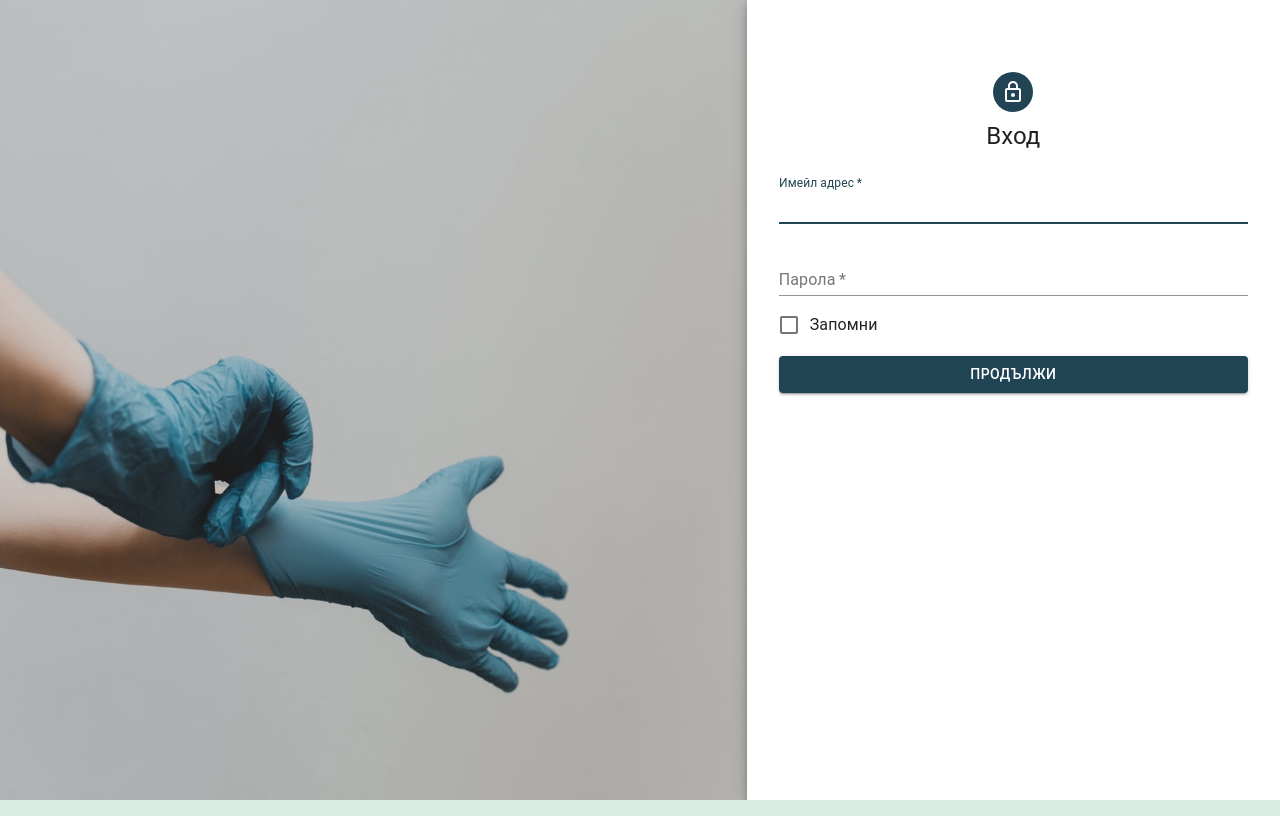
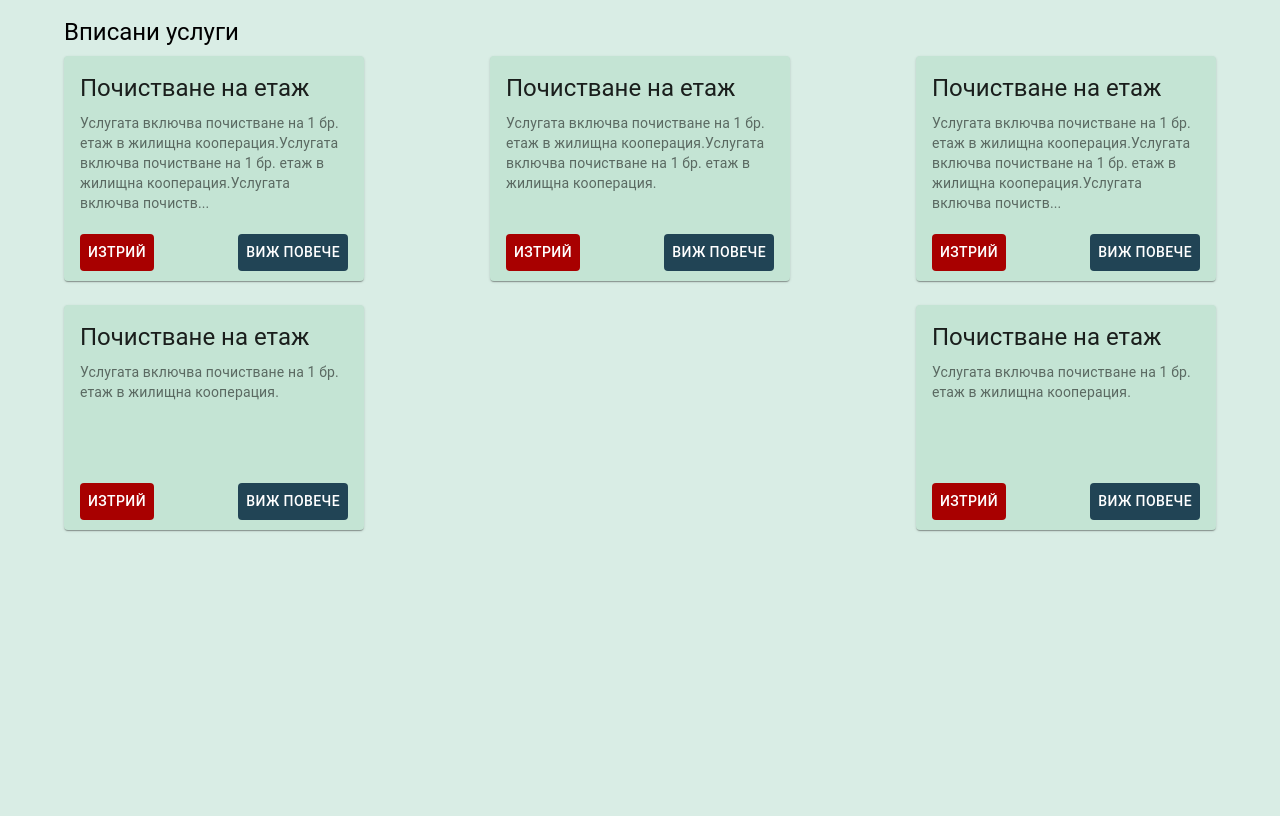
Before and after one commit to JordanRad/limpo-admin, a React (Create React App) app in the folder limpo-admin/: page /services in a window 1280 px wide. Before the commit this address led to /login. Built offline with nearby package versions, Linux system fonts and the light colour scheme.

Commit message:
Service panel added

```diff
--- a/limpo-admin/src/App.jsx
+++ b/limpo-admin/src/App.jsx
@@ -16,6 +16,7 @@ import Dashboard from "./pages/Dashboard.jsx";
 
 import NewOrderDialog from "./components/NewOrderDialog.jsx";
 import NewLimpoUnit from "./components/NewLimpoUnit.jsx";
+import Services from "./pages/Services.jsx";
 
 
 const getUser = () => {
@@ -28,35 +29,15 @@ function App() {
   const [drawerOpen, setDrawerOpen] = useState(false)
 
   const [isLoggedIn, setIsLoggedIn] = useState(user != null)
-  const getData=(data)=>{
+  const getData = (data) => {
     console.log(data)
   }
   return (
     <ThemeProvider theme={theme}>
       <Router>
-        <Switch>
+      <Navigation drawerOpen={drawerOpen} setDrawerOpen={setDrawerOpen} />
 
-          <Route path="/login">
-            <LogIn />
-          </Route>
-
-          <Route path="/dashboard">
-            <Dashboard/>
-          </Route>
-
-          <Route path="/neworder">
-          <NewOrderDialog open={true} passData={getData}/>
-          </Route>
-          <Route path="/newlimpounit">
-          <NewLimpoUnit open={true} passData={getData}/>
-          </Route>
-          <Route path="/*">
-            <Redirect to="/login" />
-          </Route>
-
-        </Switch>
-        <Navigation drawerOpen={drawerOpen} setDrawerOpen={setDrawerOpen} />
-        <AppBar position="fixed" style={{ display: !isLoggedIn ? "none" : "block" }}>
+        <AppBar position="sticky" style={{display: !isLoggedIn ? "none" : "block" }}>
           <Toolbar  >
             <IconButton edge="start"
               color="inherit" aria-label="menu" onClick={(e) => { setDrawerOpen(true) }}>
@@ -69,8 +50,26 @@ function App() {
             <Button color="inherit"></Button>
           </Toolbar>
         </AppBar>
-
-
+        <Switch>
+          <Route path="/login">
+            <LogIn />
+          </Route>
+          <Route path="/dashboard">
+            <Dashboard />
+          </Route>
+          <Route path="/services">
+            <Services/>
+          </Route>
+          <Route path="/neworder">
+            <NewOrderDialog open={true} passData={getData} />
+          </Route>
+          <Route path="/newlimpounit">
+            <NewLimpoUnit open={true} passData={getData} />
+          </Route>
+          <Route path="/*">
+            <Redirect to="/login" />
+          </Route>
+        </Switch>
       </Router>
     </ThemeProvider>
   );
--- a/limpo-admin/src/components/Navigation.jsx
+++ b/limpo-admin/src/components/Navigation.jsx
@@ -52,7 +52,7 @@ export default function Navigation(props) {
         <ListItem key="Добави поръчка" component={Link} to="/neworder">
           <Button className={classes.button} onClick={(e) => setDrawerOpen(false)} variant="outlined">Добави поръчка</Button>
         </ListItem>
-        <ListItem className={classes.li} key="Услуги" button onClick={(e) => setDrawerOpen(false)} component={Link} to="/dashboard">
+        <ListItem className={classes.li} key="Услуги" button onClick={(e) => setDrawerOpen(false)} component={Link} to="/services">
           <ListItemText>Услуги</ListItemText>
         </ListItem>
         <ListItem key="Добави услуга" component={Link} to="/newlimpounit">
--- a/limpo-admin/src/components/OrdersTable.jsx
+++ b/limpo-admin/src/components/OrdersTable.jsx
@@ -5,6 +5,7 @@ import OrdersTableRow from './fragments/OrderTableRow';
 import OrdersTableHead from './fragments/OrderTableHead';
 import OrdersTableFooter from './fragments/OrderTableFooter';
 import LinearProgress from '@material-ui/core/LinearProgress';
+
 const useStyles = makeStyles(theme => ({
     root: {
         width: "100%",
--- a/limpo-admin/src/components/Searchbar.jsx
+++ b/limpo-admin/src/components/Searchbar.jsx
@@ -48,6 +48,7 @@ const statusFilters = ["all", "new", "pending", "approved"]
 const buttonLabels = ["Всички", "Нови", "Чакащи", "Одобрени"]
 
 const Searchbar = (props) => {
+    let {placeholder} = props
     const [input, setInput] = useState("")
     const [status, setStatus] = useState("all")
     const classes = useStyles();
@@ -66,7 +67,7 @@ const Searchbar = (props) => {
         <div className={classes.root}>
             <TextField
                 className={classes.input}
-                label="Търси по номер на поръчка, име на клиент или дата"
+                label={placeholder}
                 id="searchbar"
                 size="small"
                 onChange={onChangeHandler}
--- /dev/null
+++ b/limpo-admin/src/components/ServiceList.jsx
@@ -0,0 +1,19 @@
+import { Container, Grid } from '@material-ui/core';
+import React from 'react';
+import Service from './fragments/Service';
+
+const ServiceList = (props) => {
+    let { services } = props
+    let List = services.map((item, index) => <Service key={"service-" + index} name={item.name} description={item.description} />
+    )
+    return (
+        <Grid
+            container direction="row"
+            justify="space-between">
+            {List}
+        </Grid>
+
+    );
+}
+
+export default ServiceList;
--- a/limpo-admin/src/components/fragments/OrderTableFooter.jsx
+++ b/limpo-admin/src/components/fragments/OrderTableFooter.jsx
@@ -21,12 +21,12 @@ const OrdersTableFooter = (props) => {
     const classes = useStyles()
 
     const [pageNumber, setPageNumber] = useState(1);
-    const [areDisabled, setAreDisabled] = useState([false,false])
+    const [areDisabled, setAreDisabled] = useState([true,false])
 
-    const onPreviousClickHandler = (e)=>{
+    const onPreviousClickHandler =  async (e)=>{
         setAreDisabled([false,false])
         setPageNumber(pageNumber-1);
-        if(pageNumber <= 1){
+        if(pageNumber-1 <= 1){
             setAreDisabled([true,false])
         }
     }
--- /dev/null
+++ b/limpo-admin/src/components/fragments/Service.jsx
@@ -0,0 +1,77 @@
+import React, { useState } from 'react';
+import { makeStyles } from '@material-ui/core/styles';
+import Card from '@material-ui/core/Card';
+import CardActionArea from '@material-ui/core/CardActionArea';
+import CardActions from '@material-ui/core/CardActions';
+import CardContent from '@material-ui/core/CardContent';
+import CardMedia from '@material-ui/core/CardMedia';
+import Button from '@material-ui/core/Button';
+import Typography from '@material-ui/core/Typography';
+
+const useStyles = makeStyles(theme => ({
+    root: {
+        maxWidth: 300,
+        height: 225,
+        backgroundColor: theme.palette.primary.main,
+        marginBottom:theme.spacing(3)
+    },
+
+    description: {
+        height: 130
+    },
+    actions: {
+        display: "flex",
+        justifyContent: "space-between",
+        margin: theme.spacing(1)
+    },
+    error: {
+        backgroundColor: theme.palette.error.main,
+        color: "white",
+        "&:hover": {
+            backgroundColor: theme.palette.error.light,
+            borderColor: theme.palette.error.main,
+            color: "black",
+        },
+        textAlign: "center",
+    },
+    save: {
+        backgroundColor: theme.palette.primary.dark,
+        color: "white",
+        "&:hover": {
+            borderColor: theme.palette.primary.dark,
+            backgroundColor: theme.palette.primary.main,
+            color: theme.palette.primary.dark,
+        },
+        textAlign: "center",
+    },
+}));
+export default function Service(props) {
+    const classes = useStyles();
+    const { name, description } = props
+    const [showButton, setShowButton] = useState(false)
+    console.log("Desc:" + description.length)
+    return (
+        <Card className={classes.root}>
+            <CardActionArea>
+
+
+                <CardContent className={classes.description}>
+                <Typography gutterBottom variant="h5" component="h1">
+                    {name}
+                </Typography>
+                    <Typography variant="body2" color="textSecondary" component="p">
+                        {description.length > 150 ? description.substring(0, 150) + "..." : description}
+                    </Typography>
+                </CardContent>
+            </CardActionArea>
+            <CardActions className={classes.actions}>
+                <Button className={classes.error}>
+                    Изтрий
+                </Button>
+                <Button className={classes.save}>
+                    Виж повече
+                </Button>
+            </CardActions>
+        </Card>
+    );
+}
--- a/limpo-admin/src/pages/Dashboard.jsx
+++ b/limpo-admin/src/pages/Dashboard.jsx
@@ -5,13 +5,12 @@ import OrdersTable from '../components/OrdersTable';
 
 const useStyles = makeStyles(theme => ({
     root: {
-        height: "100vh",
-        marginTop: "100px",
+        marginTop: theme.spacing(2),
         display: "flex",
         flex: 1,
         flexDirection: "column",
-        width:"75%",
-       margin:"auto"
+        width: "75%",
+        margin: "auto"
     },
 
 }));
@@ -19,7 +18,7 @@ const Dashboard = (props) => {
     const classes = useStyles();
     return (
         <div className={classes.root}>
-            <Searchbar />
+            <Searchbar placeholder="Търси по номер на поръчка, име на клиент или дата" />
             <br></br>
             <OrdersTable />
         </div>
--- /dev/null
+++ b/limpo-admin/src/pages/Services.jsx
@@ -0,0 +1,36 @@
+import { Typography } from '@material-ui/core';
+import React from 'react';
+import ServiceList from '../components/ServiceList';
+import { makeStyles } from '@material-ui/core/styles';
+const services = [
+    { name: "Почистване на етаж", description: "Услугата включва почистване на 1 бр. етаж в жилищна кооперация.Услугата включва почистване на 1 бр. етаж в жилищна кооперация.Услугата включва почистване на 1 бр. етаж в жилищна кооперация." },
+    { name: "Почистване на етаж", description: "Услугата включва почистване на 1 бр. етаж в жилищна кооперация.Услугата включва почистване на 1 бр. етаж в жилищна кооперация." },
+    { name: "Почистване на етаж", description: "Услугата включва почистване на 1 бр. етаж в жилищна кооперация.Услугата включва почистване на 1 бр. етаж в жилищна кооперация.Услугата включва почистване на 1 бр. етаж в жилищна кооперация." },
+    { name: "Почистване на етаж", description: "Услугата включва почистване на 1 бр. етаж в жилищна кооперация." },
+    { name: "Почистване на етаж", description: "Услугата включва почистване на 1 бр. етаж в жилищна кооперация." }
+]
+
+const useStyles = makeStyles(theme => ({
+    root: {
+        marginTop: theme.spacing(2),
+        display: "flex",
+        flex: 1,
+        flexDirection: "column",
+        width: "90%",
+        margin: "auto"
+    },
+}));
+const Services = () => {
+    const classes = useStyles();
+    return (
+        <div className={classes.root}>
+            <Typography gutterBottom variant="h5" component="h2">
+                Вписани услуги
+            </Typography>
+
+            <ServiceList services ={services}/>
+        </div>
+    );
+}
+
+export default Services;
```
Also changed, not shown: limpo-admin/public/limpo.jpg (added).
